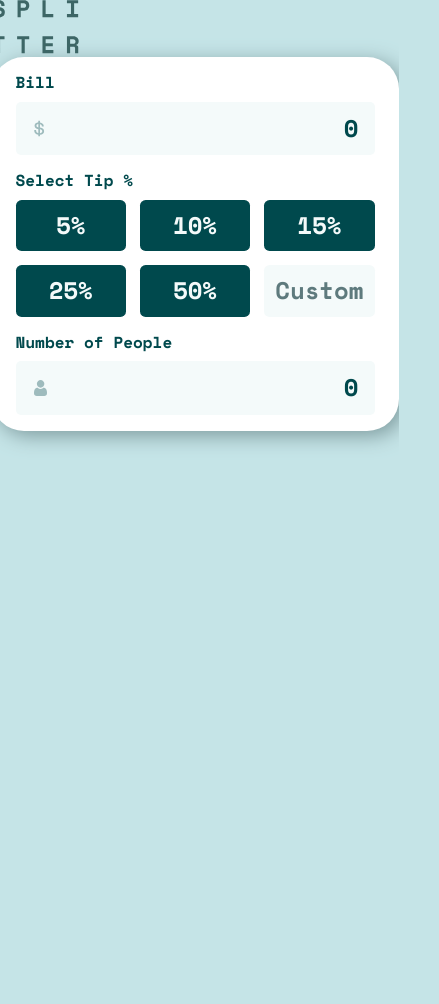
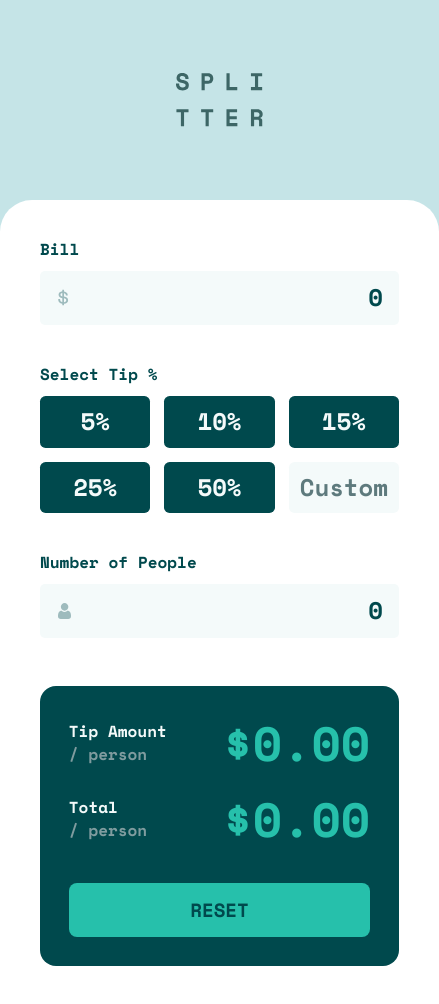
Before and after one commit to kevbradwick/frontendmentor-v2, a SvelteKit app: page /tip-calculator in a window 390 px wide. Shown: the whole page, 439 px wide, since content can reach past the window. Before the commit the page ends 844 px from the top, so only its background shows below. Built offline with nearby package versions, Linux system fonts and the light colour scheme.

Commit message:
complete mobile view

```diff
--- a/src/components/tip-calculator/CalculatorForm.svelte
+++ b/src/components/tip-calculator/CalculatorForm.svelte
@@ -31,11 +31,11 @@
   form {
     display: flex;
     flex-direction: column;
-    gap: 1rem;
+    gap: 2.5rem;
   }
   .row {
     display: flex;
     flex-direction: column;
-    gap: 10px;
+    gap: 0.8rem;
   }
 </style>
--- a/src/components/tip-calculator/Panel.svelte
+++ b/src/components/tip-calculator/Panel.svelte
@@ -4,9 +4,11 @@
 
 <style type="text/css">
   div {
+    --radius: 2rem;
+
     background-color: var(--white);
-    border-radius: 2rem;
-    padding: 1rem 1.5rem;
-    box-shadow: 5px 5px 20px var(--gray-cyan);
+    border-top-right-radius: var(--radius);
+    border-top-left-radius: var(--radius);
+    padding: 2.5rem;
   }
 </style>
--- /dev/null
+++ b/src/components/tip-calculator/Summary.svelte
@@ -0,0 +1,90 @@
+<script>
+  /** @type number */
+  export let tipAmount = 0.0;
+  /** @type number */
+  export let totalAmount = 0.0;
+</script>
+
+<div class="container">
+  <!-- tip amount -->
+  <div class="row">
+    <div class="col">
+      <p>Tip Amount</p>
+      <p class="light">/ person</p>
+    </div>
+    <div class="col">
+      <p class="number">${tipAmount.toFixed(2)}</p>
+    </div>
+  </div>
+
+  <!-- total amount -->
+  <div class="row">
+    <div class="col">
+      <p>Total</p>
+      <p class="light">/ person</p>
+    </div>
+    <div class="col">
+      <p class="number">${totalAmount.toFixed(2)}</p>
+    </div>
+  </div>
+
+  <div class="spacer" />
+
+  <!-- reset button -->
+  <div class="row">
+    <button class="reset">Reset</button>
+  </div>
+</div>
+
+<style>
+  .container {
+    display: flex;
+    flex-direction: column;
+    gap: 1rem;
+    background-color: var(--very-dark-cyan);
+    border-radius: 1rem;
+    padding: 1.8rem;
+    font-weight: var(--font-weight-bold);
+  }
+
+  p {
+    color: var(--very-light-gray-cyan);
+    margin: 0 0 0.3rem 0;
+    padding: 0;
+  }
+
+  .spacer {
+    flex: 1;
+  }
+
+  .light {
+    color: var(--gray-cyan);
+  }
+
+  .number {
+    color: var(--strong-cyan);
+    font-size: 3rem;
+    font-weight: var(--font-weight-bold);
+  }
+
+  .row {
+    display: flex;
+    justify-content: space-between;
+    align-items: center;
+  }
+
+  button {
+    background-color: var(--strong-cyan);
+    color: var(--very-dark-cyan);
+    border: none;
+    border-radius: 0.5rem;
+    outline: none;
+    cursor: pointer;
+    text-transform: uppercase;
+    font-weight: var(--font-weight-bold);
+    font-size: 1.2rem;
+    display: block;
+    width: 100%;
+    padding: 1rem;
+  }
+</style>
--- a/src/routes/tip-calculator/+page.svelte
+++ b/src/routes/tip-calculator/+page.svelte
@@ -2,16 +2,21 @@
   import Panel from "$components/tip-calculator/Panel.svelte";
   import Logo from "$components/tip-calculator/Logo.svelte";
   import CalculatorForm from "$components/tip-calculator/CalculatorForm.svelte";
+  import Summary from "$components/tip-calculator/Summary.svelte";
 </script>
 
 <main>
   <div class="container">
-    <Logo />
+    <div class="logo">
+      <Logo />
+    </div>
     <Panel>
       <CalculatorForm />
+      <Summary />
     </Panel>
   </div>
 </main>
+
 <svelte:head>
   <title>Tip Calculator</title>
   <link rel="icon" type="image/png" href="/tip-calculator/images/favicon-32x32.png" />
@@ -27,10 +32,32 @@
 
 <style type="text/css">
   main {
+    height: 100vh;
+  }
+
+  .container {
+    display: grid;
+    grid-template: 200px 1fr / 1fr;
+    height: 100%;
+  }
+
+  .container > :global(div:last-child) {
     display: flex;
     flex-direction: column;
-    height: 100vh;
+    justify-content: stretch;
+    gap: 3rem;
+  }
+
+  .container > :global(div:last-child) > :global(.container) {
+    flex: 1;
+  }
+
+  .logo {
+    display: flex;
     align-items: center;
+    justify-content: center;
+    flex: 1;
+    margin: 3.5rem auto;
   }
 
   @media screen and (min-width: 768px) {
@@ -38,9 +65,5 @@
       align-items: center;
       justify-content: center;
     }
-
-    .container {
-      width: 700px;
-    }
   }
 </style>
```
